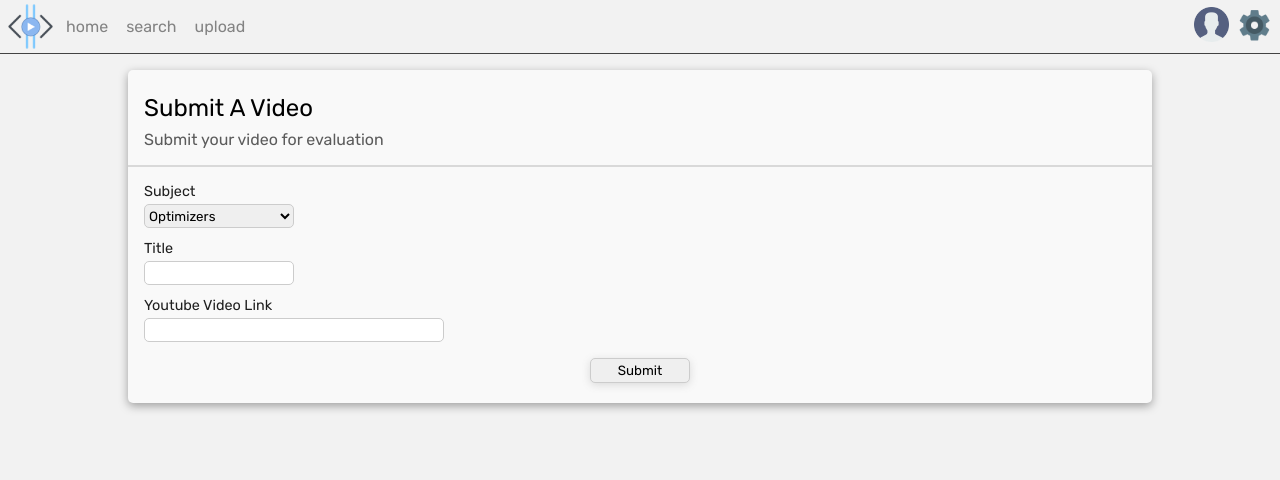
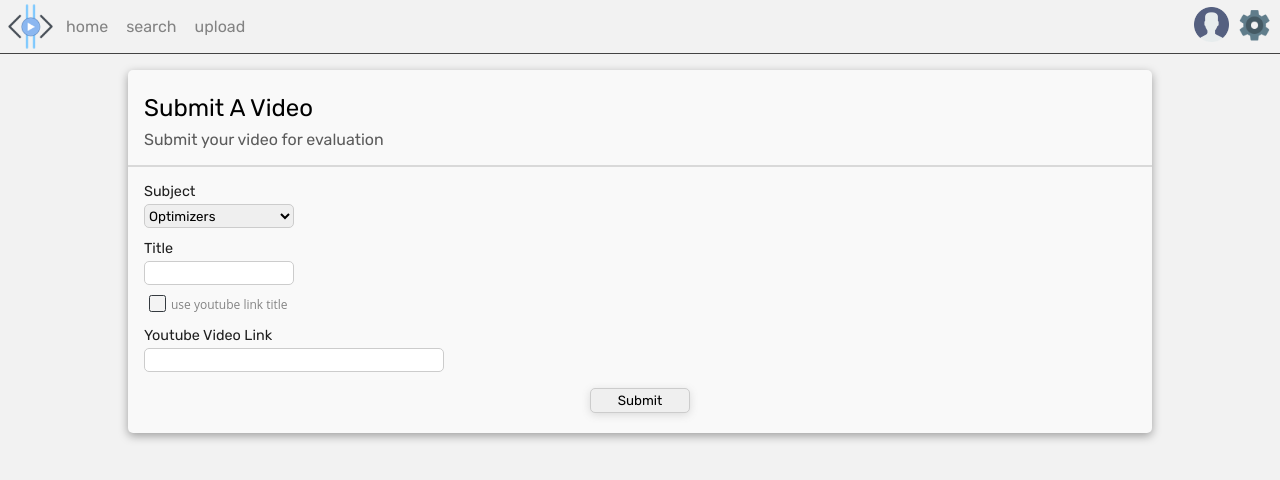
Before and after one commit to Video-Indexing/Video-Indexing, a React (Create React App) app in the folder Web_Server/front/: page / in a window 1280 px wide. Shown: the top 480 px of the page. Built offline with nearby package versions, Linux system fonts and the light colour scheme.

Commit message:
upload form checkbox

```diff
--- a/Web_Server/front/src/pages/upload/Upload.jsx
+++ b/Web_Server/front/src/pages/upload/Upload.jsx
@@ -9,24 +9,27 @@ import {
   FormSubmit,
 } from './Upload.stlyed';
 import FormDropDownList from './components/FormDropDownList';
+import FormCheckbox from './components/FormCheckbox';
 import Navbar from '../../components/navbar/Navbar';
 
 function Upload() {
-  const [titleName, setTitleName] = useState();
-  const [subjectName, setSubjectName] = useState();
-  const [link, setLink] = useState();
-
-  function onSubmit() {
-    console.log(
-      `title: ${titleName}\nsubject: ${subjectName}\nyt-link: ${link}`
-    );
-  }
-  const changeSubject = (value) => setSubjectName(value);
-
   const options = [
     { label: 'Optimizers', value: 'optimizers' },
     { label: 'Embedding', value: 'embedding' },
   ];
+  const [titleName, setTitleName] = useState();
+  const [subjectName, setSubjectName] = useState(options[0]);
+  const [link, setLink] = useState();
+  const [useOriginalTitle, setUseOriginalTitle] = useState(false);
+  function onSubmit() {
+    console.log(
+      `title: ${titleName}\nsubject: ${subjectName}\nyt-link: ${link}\nytTitle: ${useOriginalTitle}`
+    );
+  }
+  const changeSubject = (value) => setSubjectName(value);
+  const ytTitle = (value) => {
+    setUseOriginalTitle(value);
+  };
 
   return (
     <>
@@ -39,6 +42,9 @@ function Upload() {
         <FormDropDownList options={options} onOptionChange={changeSubject} />
         <FormLabel>Title</FormLabel>
         <FormInput onBlur={(e) => setTitleName(e.target.value)} />
+        <FormCheckbox onStateChange={ytTitle}>
+          use youtube link title
+        </FormCheckbox>
         <FormLabel>Youtube Video Link</FormLabel>
         <FormInput
           className='yt-link'
--- /dev/null
+++ b/Web_Server/front/src/pages/upload/components/FormCheckbox.jsx
@@ -0,0 +1,26 @@
+import React from 'react';
+import './FormChekbox.css';
+
+function FormCheckbox({ children, onStateChange }) {
+  const toggle = (e) => {
+    onStateChange(e.target.checked);
+  };
+  return (
+    <div className='checkbox-rect'>
+      <input
+        type='checkbox'
+        id='form-checkbox'
+        className='form-checkbox'
+        onChange={toggle}
+      ></input>
+      <label
+        htmlFor='form-checkbox'
+        style={{ color: '#838383', fontSize: '0.75rem', margin: '0 5px' }}
+      >
+        {children}
+      </label>
+    </div>
+  );
+}
+
+export default FormCheckbox;
--- /dev/null
+++ b/Web_Server/front/src/pages/upload/components/FormChekbox.css
@@ -0,0 +1,47 @@
+.checkbox-rect {
+  display: flex;
+  margin: 10px 0 0 0;
+  align-items: center;
+}
+.checkbox-rect input[type='checkbox'] {
+  display: none;
+}
+.checkbox-rect input[type='checkbox'] + label {
+  display: block;
+  position: relative;
+  padding-left: 22px;
+  margin-bottom: 20px;
+  font: 14px/20px 'Open Sans', Arial, sans-serif;
+  cursor: pointer;
+}
+.checkbox-rect input[type='checkbox']:hover + label:hover {
+  color: rgb(23, 86, 228);
+}
+.checkbox-rect input[type='checkbox']:hover + label:before {
+  background: #50565a;
+  box-shadow: inset 0px 0px 0px 2px #f7f2f2;
+}
+.checkbox-rect input[type='checkbox'] + label:before {
+  content: '';
+  display: block;
+  width: 1.4em;
+  height: 1.4em;
+  border: 1px solid #343a3f;
+  border-radius: 0.2em;
+  position: absolute;
+  left: 0;
+  top: 0;
+  -webkit-transition: all 0.2s, background 0.2s ease-in-out;
+  transition: all 0.2s, background 0.2s ease-in-out;
+  background: #f3f3f3;
+}
+.checkbox-rect input[type='checkbox']:checked + label:before {
+  width: 1.3em;
+  height: 1.3em;
+  border-radius: 0.2em;
+  border: 2px solid #fff;
+  -webkit-transform: rotate(90deg);
+  transform: rotate(90deg);
+  background: #50565a;
+  box-shadow: 0 0 0 1px #000;
+}
--- a/Web_Server/front/src/pages/upload/components/FormDropDownList.jsx
+++ b/Web_Server/front/src/pages/upload/components/FormDropDownList.jsx
@@ -11,8 +11,10 @@ function FormDropDownList({ options, onOptionChange }) {
 
   return (
     <FormSelect value={value} onChange={handleChange}>
-      {options.map((option) => (
-        <option value={option.value}>{option.label}</option>
+      {options.map((option, index) => (
+        <option value={option.value} key={index}>
+          {option.label}
+        </option>
       ))}
     </FormSelect>
   );
```
